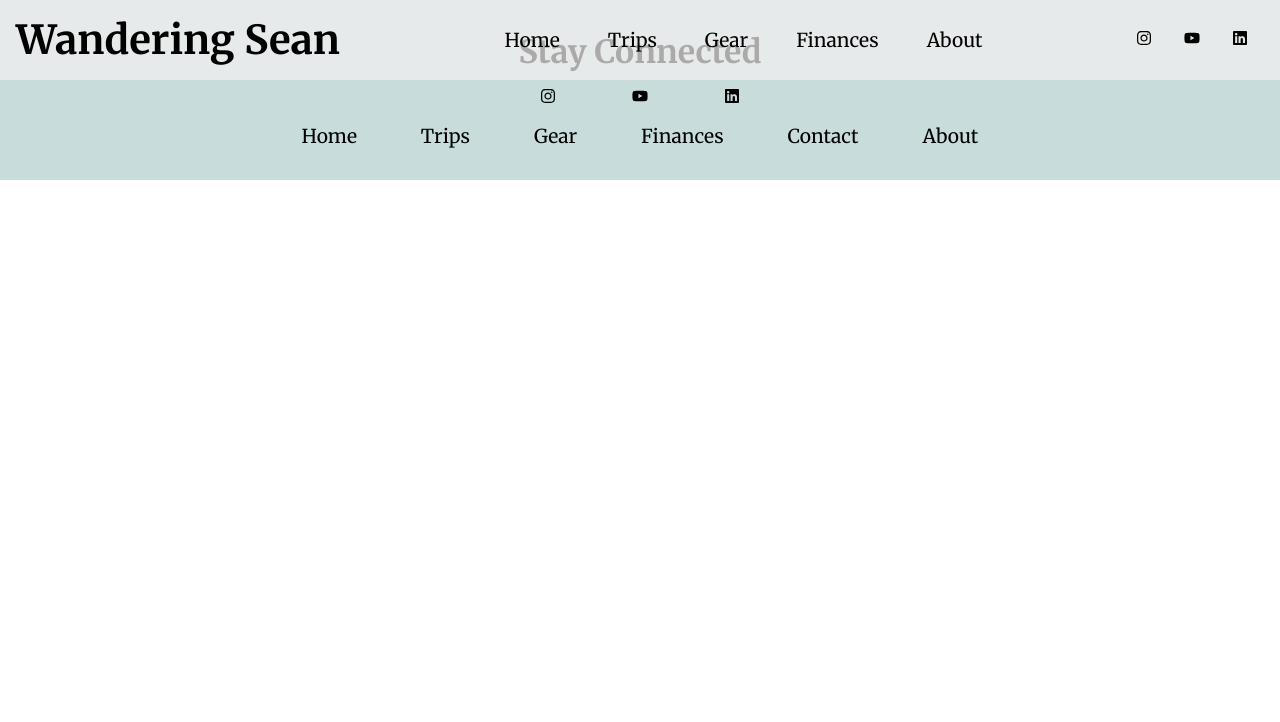
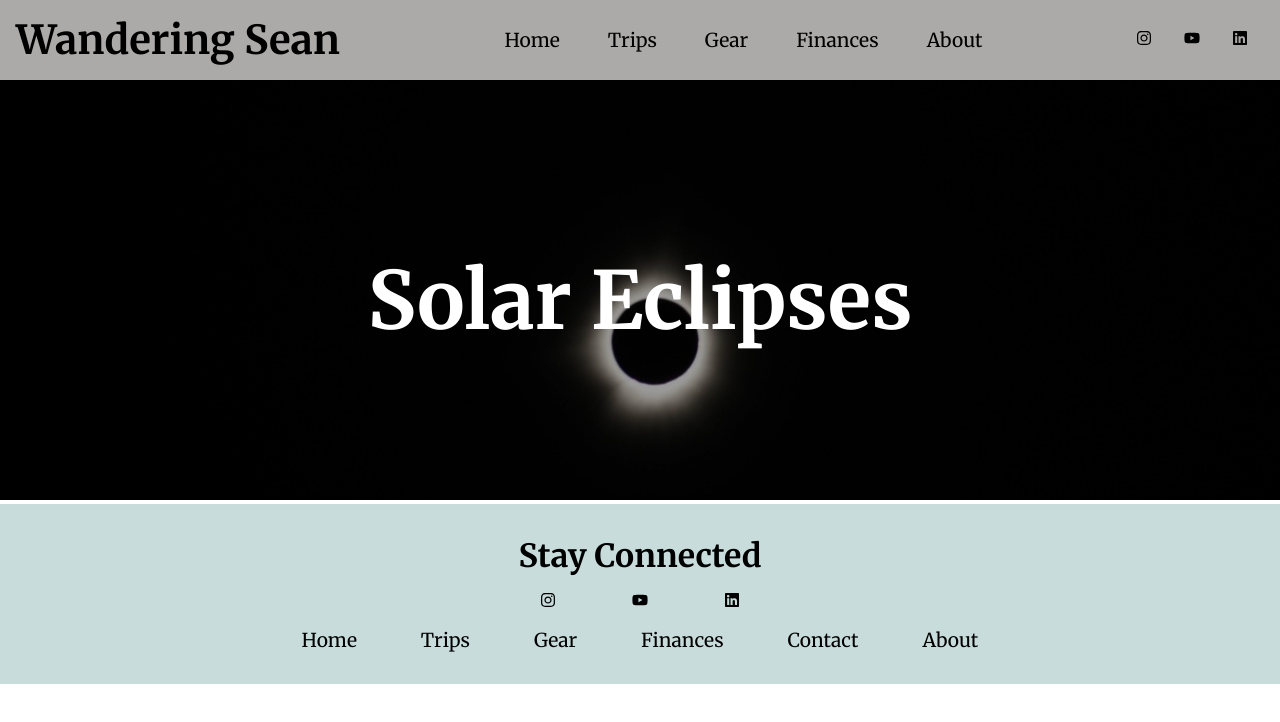
Before and after one commit to seanhyu/TravelBlog, a React (Create React App) app: page /solar-eclipse in a window 1280 px wide. Shown: the top 722 px of the page. Built offline with nearby package versions, Linux system fonts and the light colour scheme; the HTML template or start-up script is replaced by a standard one.

Commit message:
Added content for pages for Solar Eclipse and Northern lights

```diff
--- a/src/App.js
+++ b/src/App.js
@@ -24,6 +24,8 @@
 import { Banff } from './pages/locations/Banff'
 import { Yosemite } from './pages/locations/Yosemite'
 import { Switzerland } from './pages/locations/Switzerland'
+import { SolarEclipse } from './pages/locations/SolarEclipse'
+import { NorthernLights } from './pages/locations/NorthernLights'
 
 function App() {
   return (
@@ -52,6 +54,8 @@
       <Route path='/banff' element={<Banff/>} />
       <Route path='/yosemite' element={<Yosemite/>} />
       <Route path='/switzerland' element={<Switzerland/>} />
+      <Route path='/solar-eclipse' element={<SolarEclipse/>}/>
+      <Route path='/northern-lights' element={<NorthernLights/>}/>
     </Routes>
     <Footer/>
     </>
--- /dev/null
+++ b/src/pages/locations/NorthernLights.js
@@ -0,0 +1,14 @@
+import React from 'react'
+import Standard from '../../components/standard/Standard'
+import "./LocationsStyles.css"
+
+import CanadaLights from '../../assets/northernLights.jpg'
+
+export function NorthernLights () {
+    return (
+        <div>
+            <Standard bgImg={CanadaLights} text="Northern Lights" />
+        </div>
+
+    )
+}
--- /dev/null
+++ b/src/pages/locations/SolarEclipse.js
@@ -0,0 +1,14 @@
+import React from 'react'
+import Standard from '../../components/standard/Standard'
+import "./LocationsStyles.css"
+
+import CanadaEclipse from '../../assets/solarEclipse.jpg'
+
+export function SolarEclipse () {
+    return (
+        <div>
+            <Standard bgImg={CanadaEclipse} text="Solar Eclipses" />
+        </div>
+
+    )
+}
```
